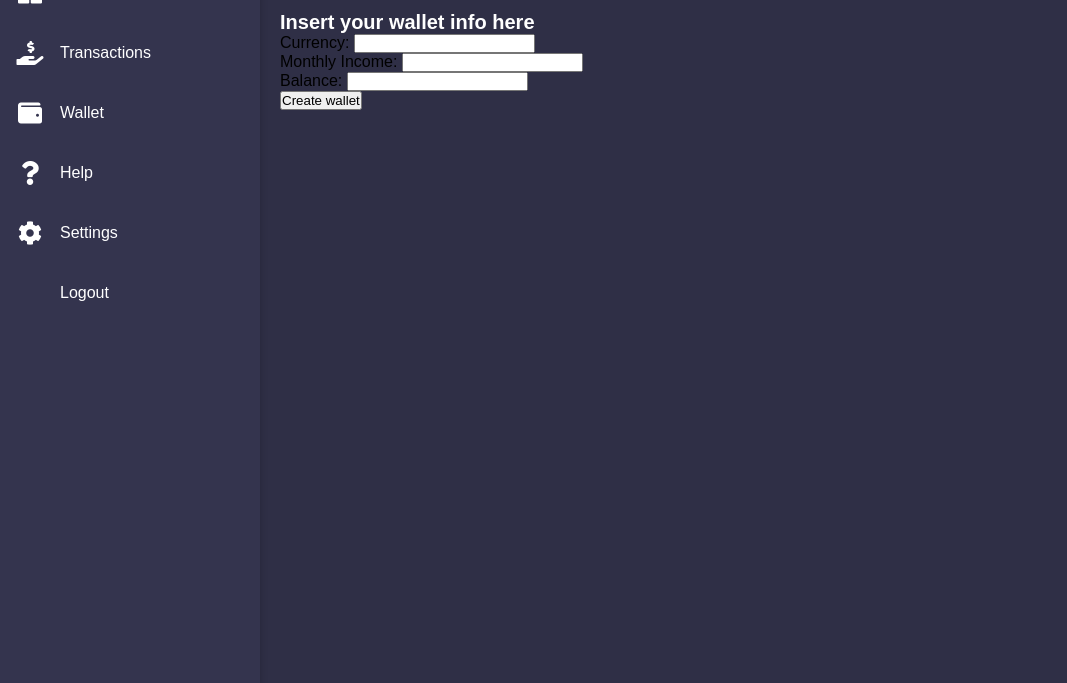
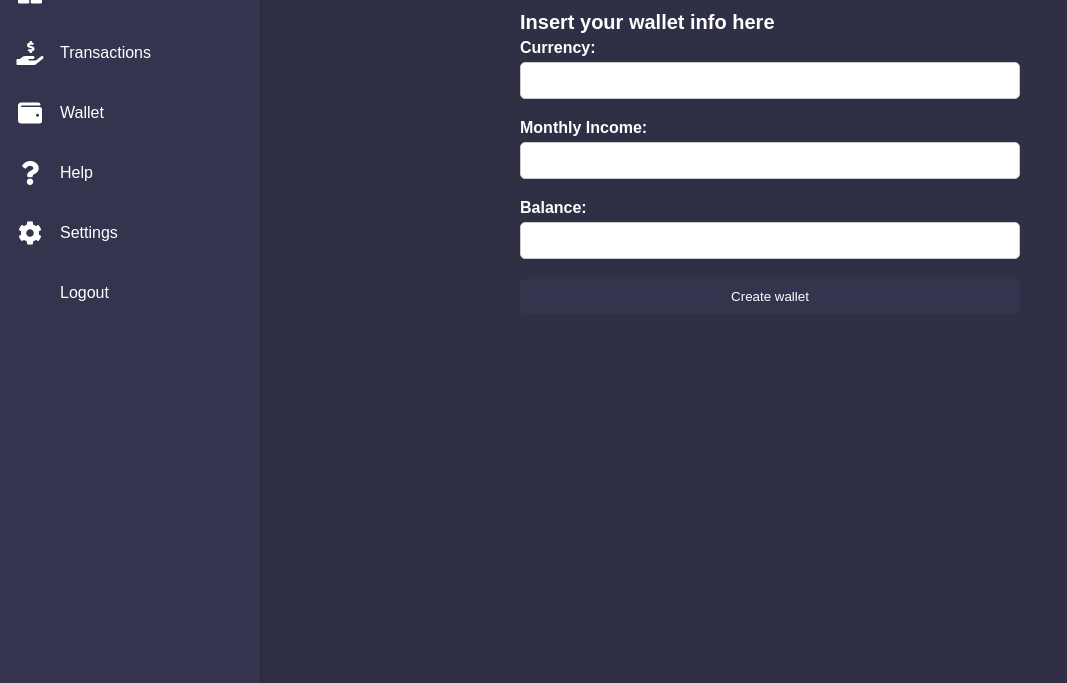
Before and after one commit to kaelkkd/ept, a Django app: template templates/dashboard/create-wallet.html in a window 1280 px wide. Shown: the part 117-800 px from the top of the page, without its empty margins (0-1067 px from the left). Run offline with Django 3.2, Linux system fonts and the light colour scheme; the template is opened without the code that fills it, so the values that code supplies are empty, except form fields; tables that the repository leaves empty hold one stand-in row (values such as "Sample post"); form fields are guessed from the names that the template uses; some libraries are stand-ins or nearby versions.

Commit message:
generalised form classes

```diff
--- a/templates/dashboard/create-wallet.html
+++ b/templates/dashboard/create-wallet.html
@@ -20,7 +20,7 @@
         </ul>
         {% endif %}
 
-        <div class="wallet-form">
+        <div class="general-form">
             <form class="w-form" method="post">
                 {% csrf_token %}
                 <h2>Insert your wallet info here</h2>
```
